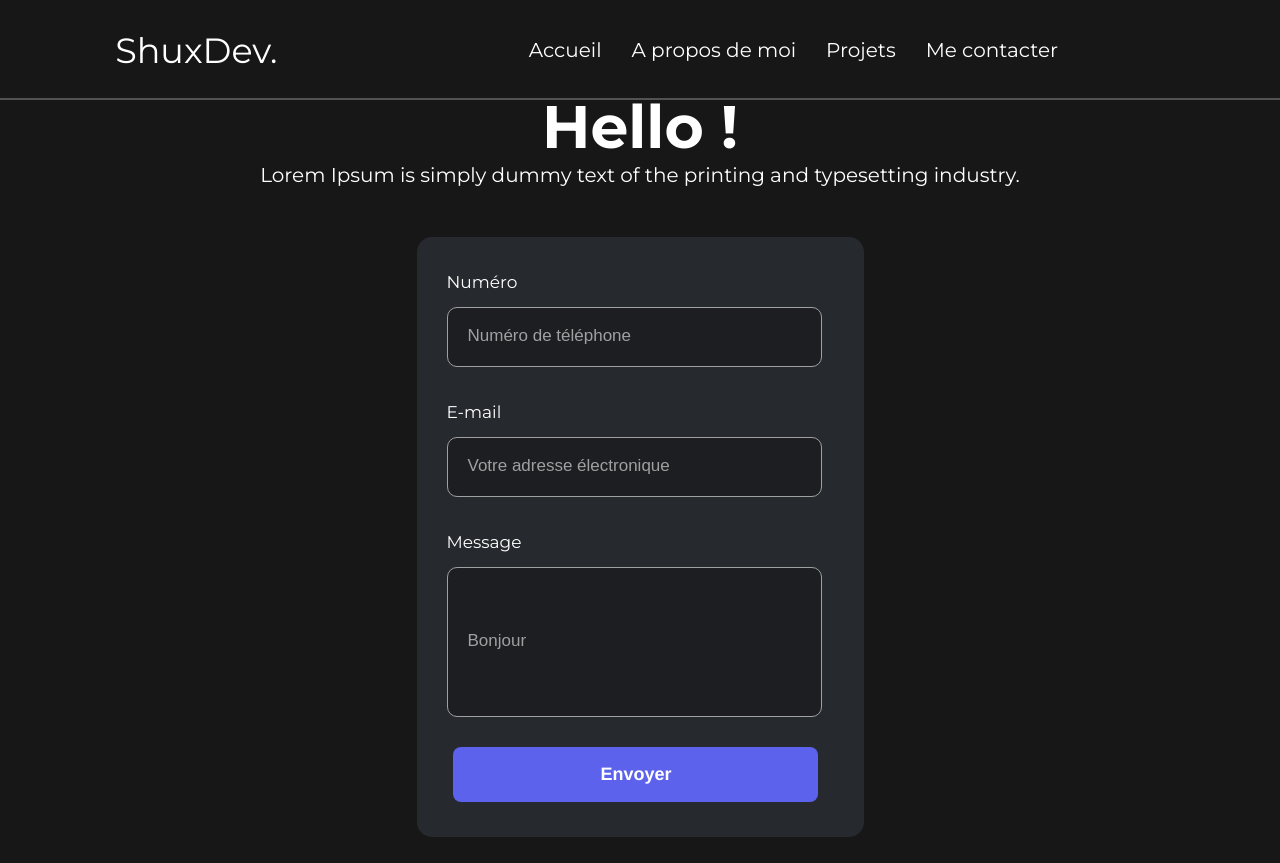
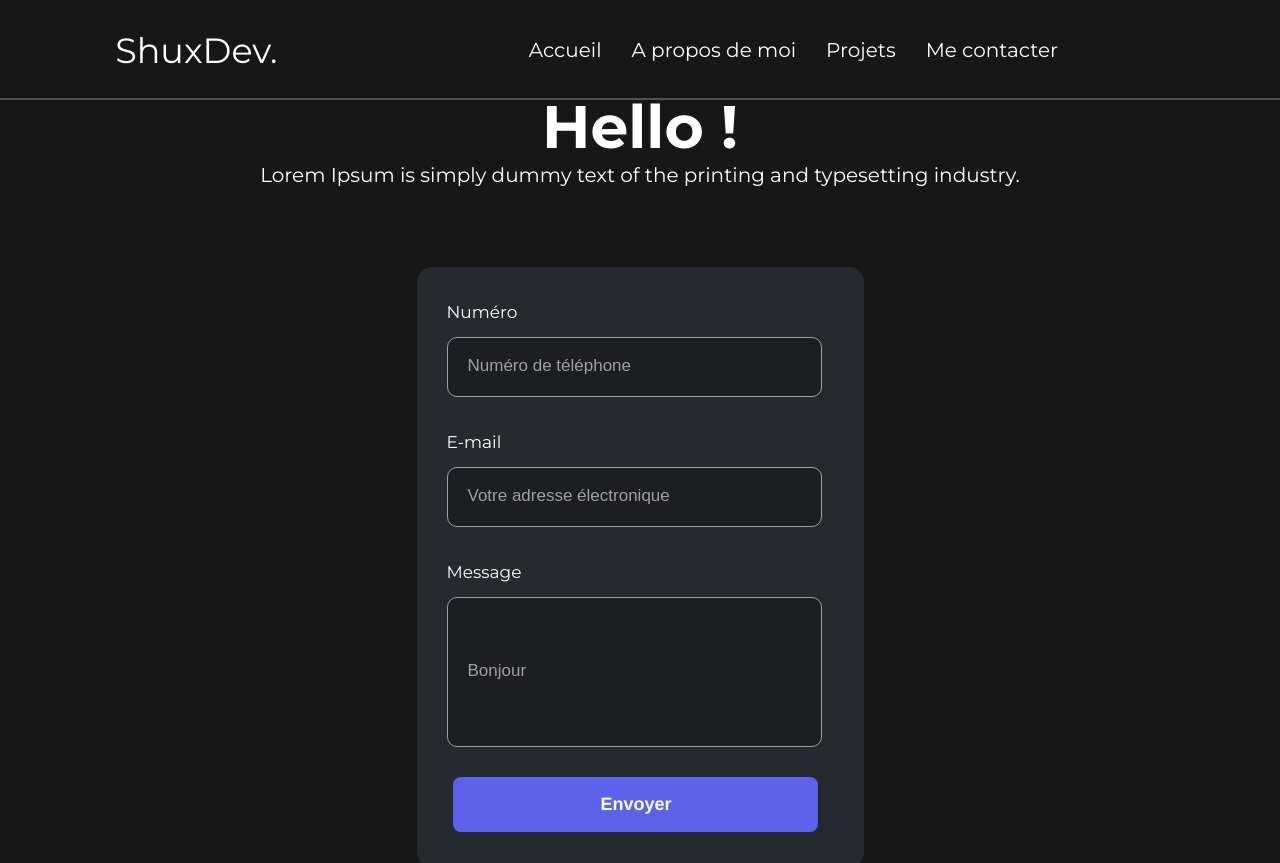
Before and after one commit to PonchHKT/Portfolio, a Next.js app: page /contact in a window 1280 px wide. Shown: the top 863 px of the page. Built offline with nearby package versions, Linux system fonts and the light colour scheme.

Commit message:
update css

```diff
--- a/styles/contact.module.scss
+++ b/styles/contact.module.scss
@@ -8,6 +8,7 @@
     align-items: center;
     justify-content: center;
     background-color: var(--main-black);
+    padding-bottom: 100px;
     .contactText{
         padding-top: 7%;
         width: 100vw;
@@ -22,6 +23,7 @@
             font-size: 20px;
             font-weight: normal;
             text-align: center;
+            padding-bottom: 30px;
         }
         .contactboxContainer{
             width: 100vw;
```
